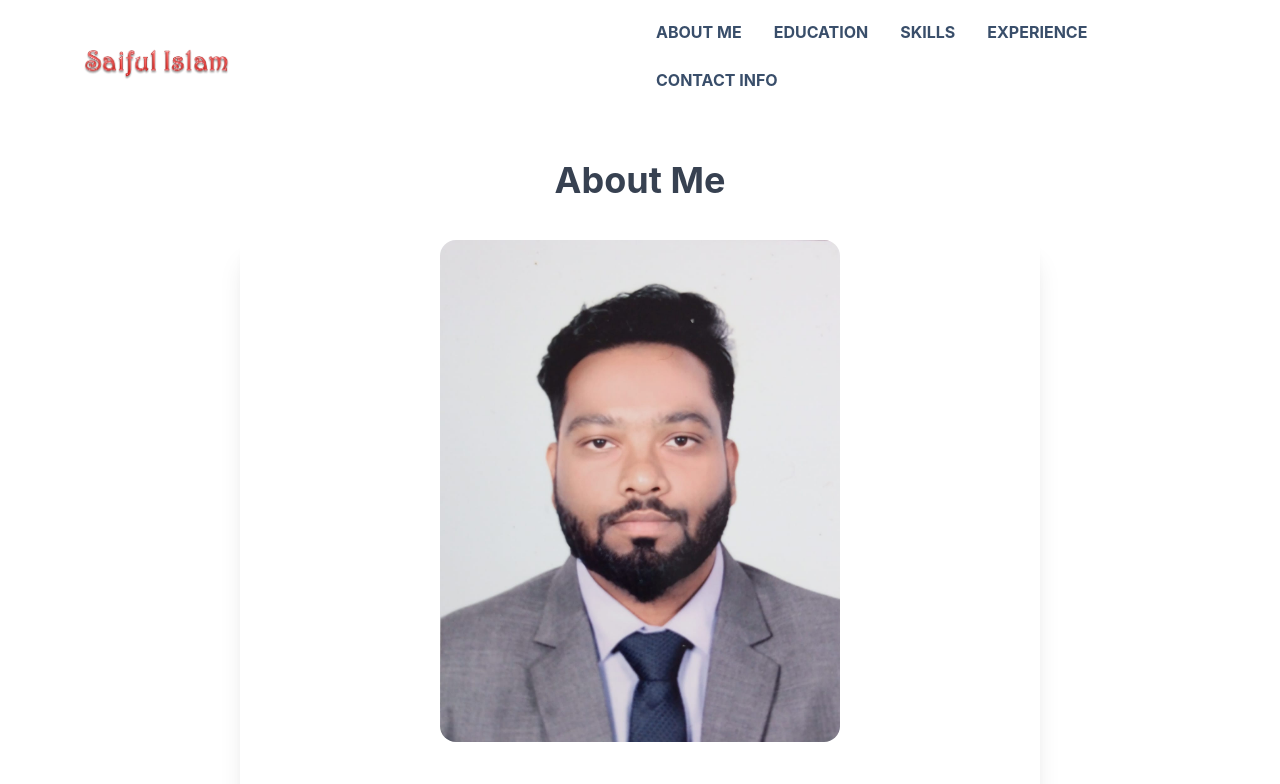
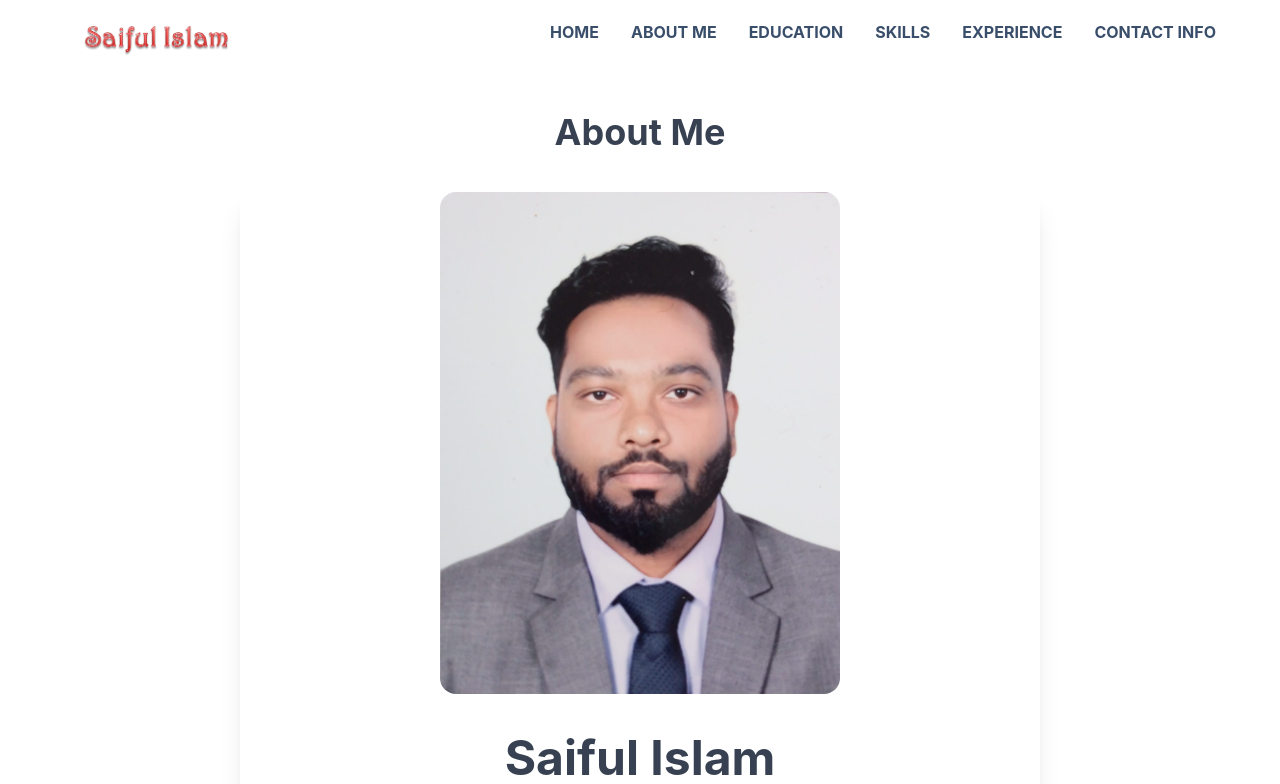
Before and after one commit to mmi-mamun/portfolio-for-saiful, a React (Create React App) app: page /about in a window 1280 px wide. Shown: the top 784 px of the page. Built offline with nearby package versions, Linux system fonts and the light colour scheme.

Commit message:
Home navigation added

```diff
--- a/src/components/Navbar.js
+++ b/src/components/Navbar.js
@@ -11,6 +11,7 @@ const Navbar = () => {
                         <svg xmlns="http://www.w3.org/2000/svg" className="h-5 w-5" fill="none" viewBox="0 0 24 24" stroke="currentColor"><path strokeLinecap="round" strokeLinejoin="round" strokeWidth="2" d="M4 6h16M4 12h8m-8 6h16" /></svg>
                     </label>
                     <ul tabIndex={0} className="menu menu-compact dropdown-content mt-3 p-2 shadow bg-base-100 rounded-box w-52  font-bold">
+                        <li><Link to='/home'>Home</Link></li>
                         <li><Link to='/about'>About Me</Link></li>
                         <li><Link to='/education'>Education</Link></li>
                         <li><Link to='/skills'>Skills</Link></li>
@@ -22,8 +23,9 @@ const Navbar = () => {
                 </div>
                 <Link to='/home' className="btn btn-ghost normal-case text-xl"><img className='w-48' src={logo} alt="" /></Link>
             </div>
-            <div className="navbar-end hidden lg:flex">
+            <div className=" hidden lg:flex">
                 <ul className="menu menu-horizontal p-0 font-bold uppercase">
+                    <li><Link to='/home'>Home</Link></li>
                     <li><Link to='/about'>About Me</Link></li>
                     <li><Link to='/education'>Education</Link></li>
                     <li><Link to='/skills'>Skills</Link></li>
```
